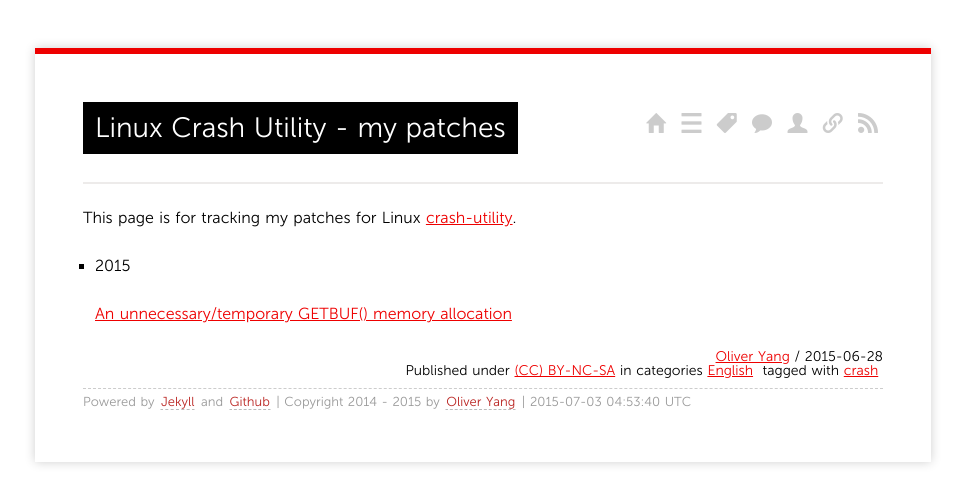
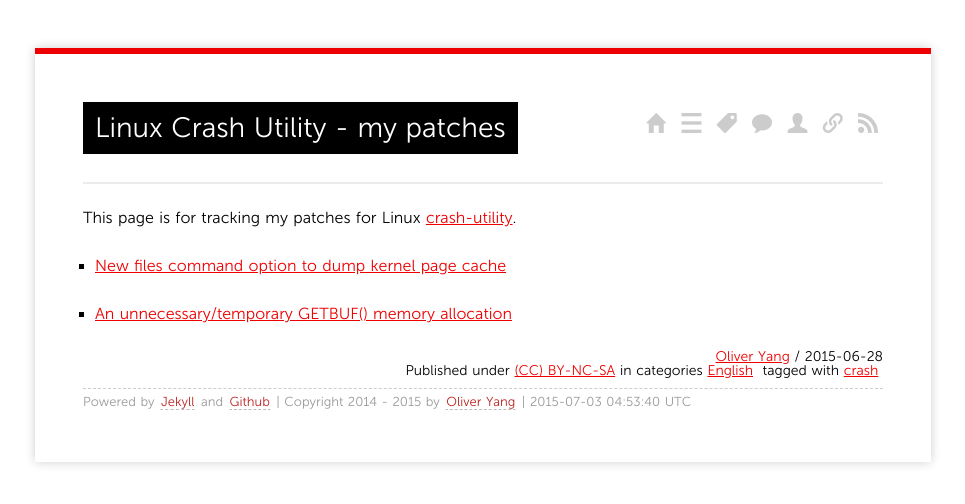
Before and after one commit to yangoliver/yangoliver.github.io, a Jekyll site: the page built from _posts/2015/2015-06-28-linux-crash-my-patches.md, in a window 1280 px wide. Shown: the top 504 px of the page, without its empty margins (157-1122 px from the left). Built offline with Jekyll 4.4.1, drawn with Linux system fonts in a browser that asks for light colours; Markdown is read by kramdown in place of the engine named in the settings; comment, search, counter and statistics services are not loaded.

Commit message:
Add new patch link for crash page cache dump support
Signed-off-by: Yong Yang <yangoliver@gmail.com>

```diff
--- a/_posts/2015/2015-06-28-linux-crash-my-patches.md
+++ b/_posts/2015/2015-06-28-linux-crash-my-patches.md
@@ -9,6 +9,6 @@ tags:
 
 This page is for tracking my patches for Linux [crash-utility](https://github.com/crash-utility).
 
-* 2015
+- [New files command option to dump kernel page cache](https://github.com/crash-utility/crash/commit/3106fee2bebfdb0f1c850911f452824237598d92)
 
-    [An unnecessary/temporary GETBUF() memory allocation](https://github.com/crash-utility/crash/commit/005eb9e502056a09196f6507162648c796e36f95)
+- [An unnecessary/temporary GETBUF() memory allocation](https://github.com/crash-utility/crash/commit/005eb9e502056a09196f6507162648c796e36f95)
```
